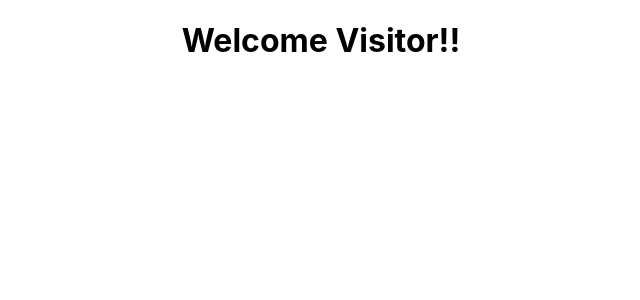
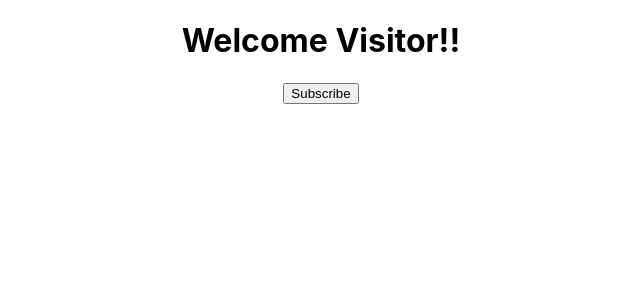
Before and after one commit to Harsh8279/react-practice, a React (Create React App) app: page / in a window 1280 px wide. Shown: the top 300 px of the page, without its empty margins (319-959 px from the left). Built offline with nearby package versions, Linux system fonts and the light colour scheme.

Commit message:
Added button in Message class component

```diff
--- a/src/components/Message.js
+++ b/src/components/Message.js
@@ -6,6 +6,7 @@ class Message extends Component {
         return (
             <div>
                 <h1>Welcome Visitor!!</h1>
+                <button> Subscribe </button>
             </div>
         );
     }
```
